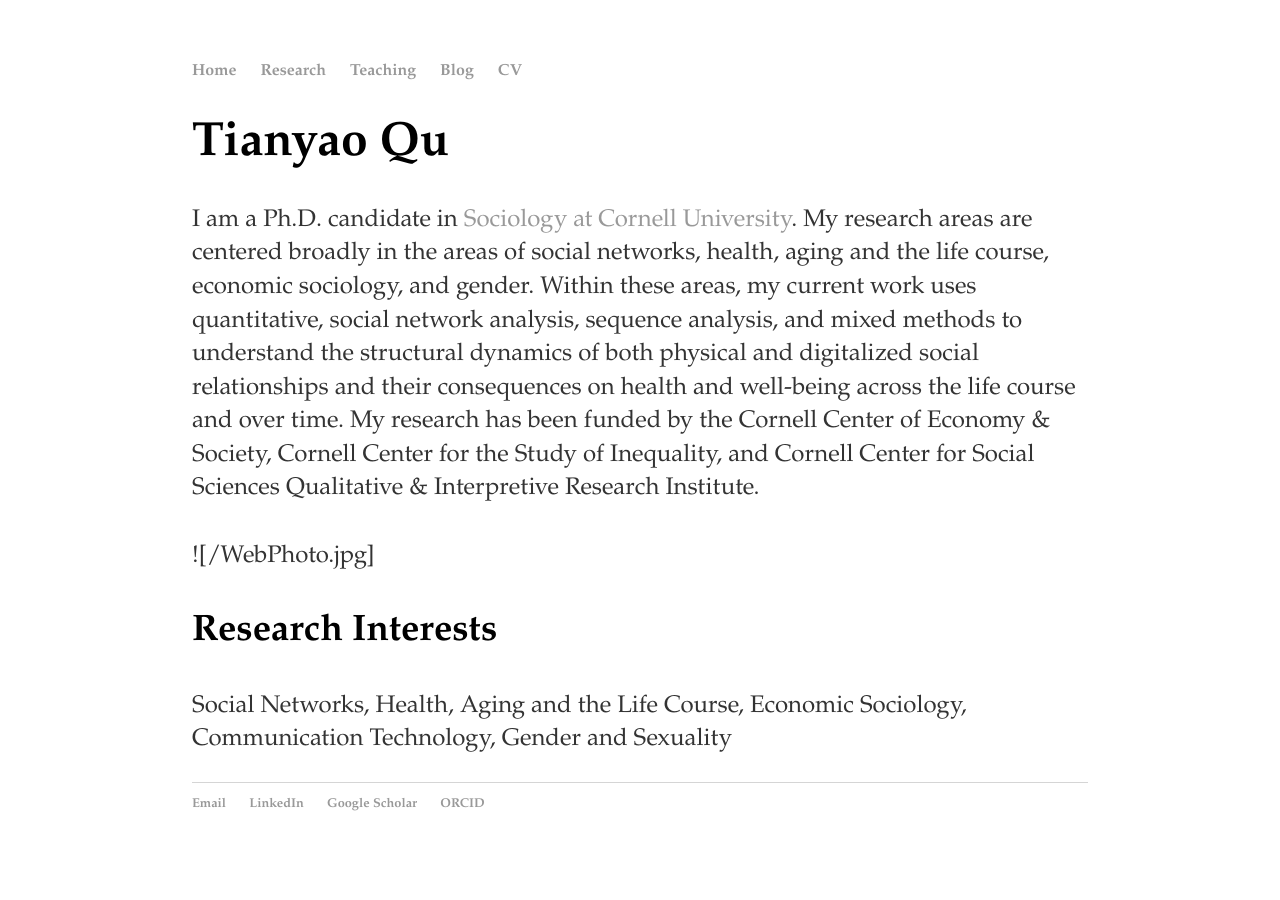
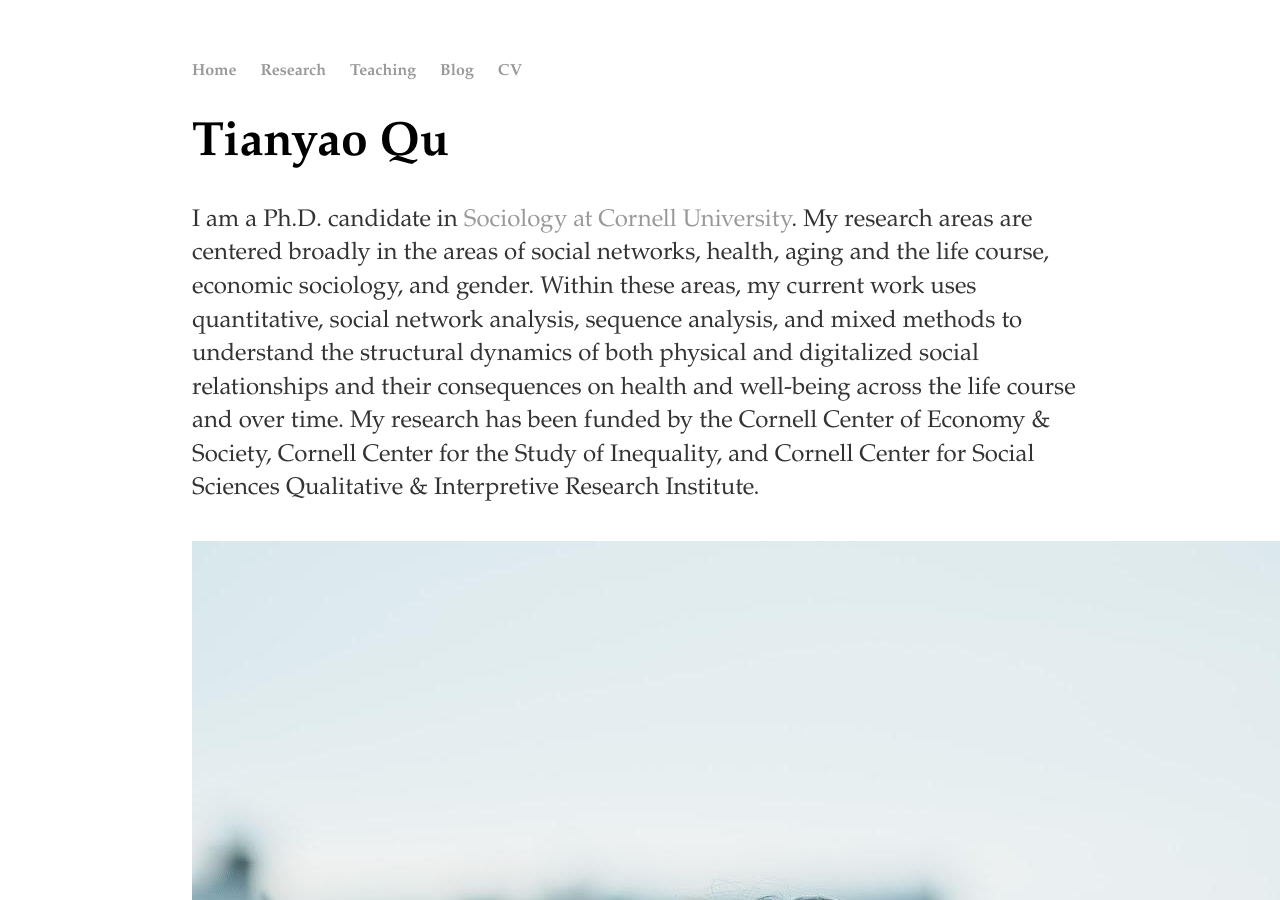
Before and after one commit to windyqu/windyqu.github.io, a Jekyll site: the page built from index.html, in a window 1280 px wide and 900 px high. Built offline with Jekyll 4.4.1, drawn with Linux system fonts in a browser that asks for light colours.

Commit message:
Update index.html

```diff
--- a/index.html
+++ b/index.html
@@ -12,7 +12,8 @@ title: Tianyao Qu's Homepage
 		My research has been funded by the Cornell Center of Economy & Society, Cornell Center for the Study of Inequality, and Cornell Center for Social Sciences Qualitative & Interpretive Research Institute.
 
 	<br><br>
-       ![/WebPhoto.jpg]
+
+	<img src="WebPhoto.jpg">
 
        <p></p>
 
```
